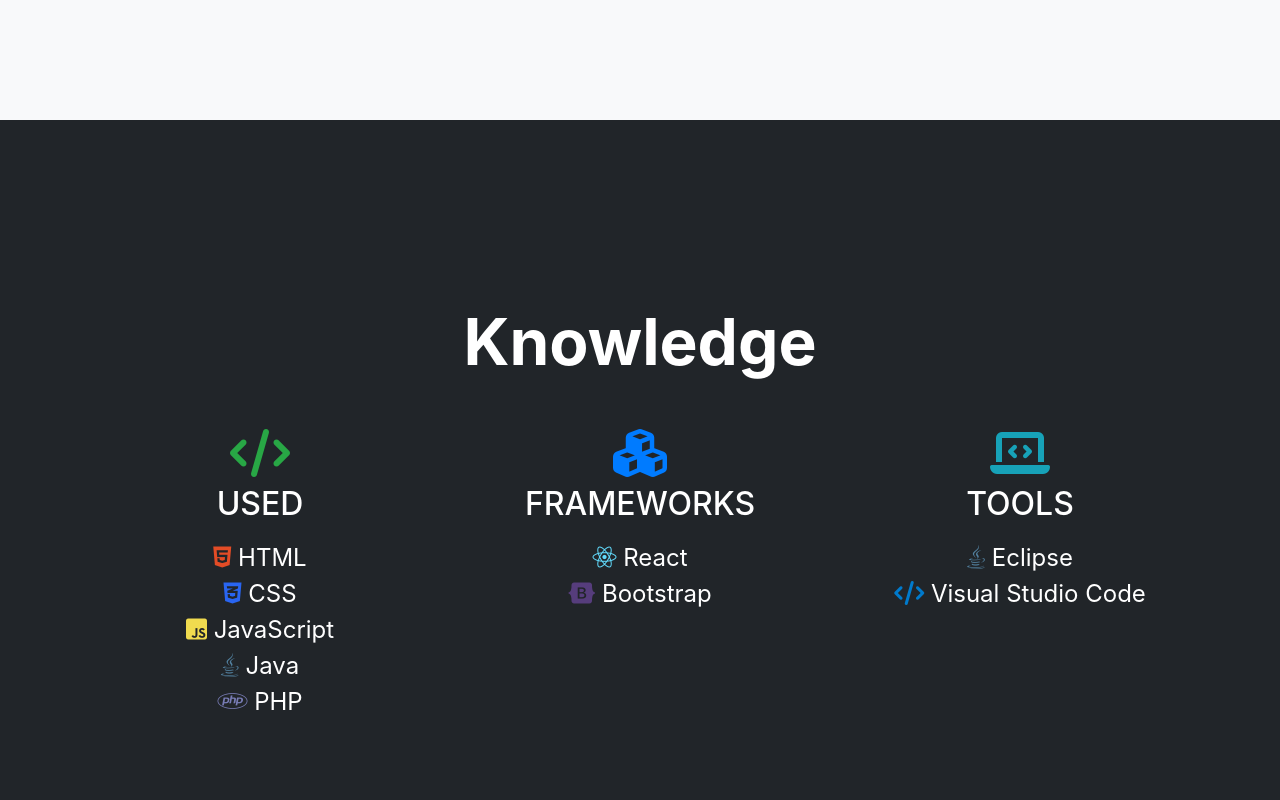
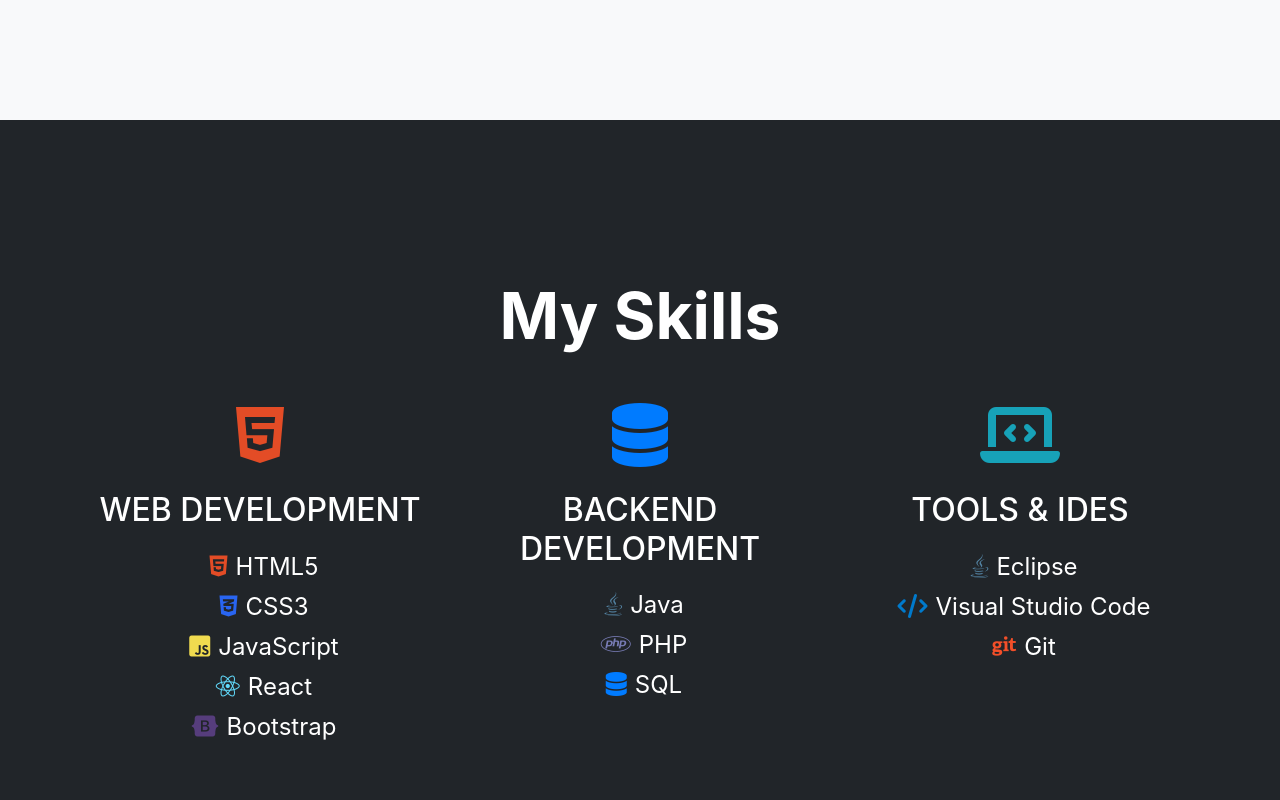
Before and after one commit to Andresuito/portfolio, a plain HTML site: page index.html in a window 1280 px wide. Shown: the part 1480-2280 px from the top of the page. Drawn offline with nearby package versions, Linux system fonts and the light colour scheme; a web font is replaced by a local one.

Commit message:
- Añadido el boton Contact - Añadido a cada section (min-vh-100) "Mejorado el responsive"

```diff
--- a/index.html
+++ b/index.html
@@ -28,86 +28,86 @@
     />
   </head>
   <body>
-    <section id="home" class="home">
-      <div
-        class="d-flex align-items-center justify-content-center vh-100 background"
+    <section
+      id="home"
+      class="d-flex align-items-center justify-content-center min-vh-100 background"
     >
       <div class="text-center">
         <h1 class="my-4 display-1 text-white fw-bold">Andrés B.R</h1>
         <div class="mt-4">
           <a href="#projects"
-              ><button class="btn btn-outline-light btn-lg me-3">
+            ><button class="btn btn-outline-light btn-lg m-3">
               Projects
             </button></a
           >
           <a href="#knowledge"
-              ><button class="btn btn-outline-light btn-lg">
+            ><button class="btn btn-outline-light btn-lg m-3">
               Knowledge
+            </button></a
+          >
+          <a href="#contact"
+            ><button class="btn btn-outline-light btn-lg m-3">
+              Contact
             </button></a
           >
         </div>
       </div>
-      </div>
     </section>
 
-    <section id="projects">
-      <div
-        class="d-flex align-items-center justify-content-center vh-100 bg-light"
+    <section
+      id="projects"
+      class="d-flex align-items-center justify-content-center min-vh-100 bg-light"
     >
       <div class="text-center">
         <h2 class="my-4 display-3 fw-bold">Projects</h2>
       </div>
-      </div>
     </section>
 
-    <section id="knowledge">
-      <div
-        class="d-flex align-items-center justify-content-center vh-100 bg-dark"
+    <section
+      id="knowledge"
+      class="d-flex align-items-center justify-content-center min-vh-100 bg-dark"
     >
       <div class="container">
-          <h2 class="my-5 display-3 text-center text-white fw-bold">
-            Knowledge
-          </h2>
+        <h2 class="my-5 display-3 text-center text-white fw-bold">My Skills</h2>
         <div class="row text-white mb-5">
           <div class="col-md-4">
             <div class="text-center">
-                <i class="fa-solid fa-code fa-3x mb-2" style="color: #28a745"></i>
-
-                <h4 class="text-uppercase mb-3 fs-2">Used</h4>
+              <i class="fab fa-html5 fa-4x mb-4" style="color: #e34c26"></i>
+              <h4 class="text-uppercase mb-3 fs-2">Web Development</h4>
               <ul class="list-unstyled fs-4">
                 <li>
-                    <i class="fab fa-html5 mr-2" style="color: #e34c26"></i>
-                    HTML
+                  <i class="fab fa-html5 m-2" style="color: #e34c26"></i>HTML5
                 </li>
                 <li>
-                    <i class="fab fa-css3-alt mr-2" style="color: #2965f1"></i>
-                    CSS
+                  <i class="fab fa-css3-alt m-2" style="color: #2965f1"></i>CSS3
                 </li>
                 <li>
-                    <i class="fab fa-js-square mr-2" style="color: #f0db4f"></i>
-                    JavaScript
+                  <i class="fab fa-js-square m-2" style="color: #f0db4f"></i
+                  >JavaScript
                 </li>
                 <li>
-                    <i class="fab fa-java mr-2" style="color: #5382a1"></i> Java
+                  <i class="fab fa-react m-2" style="color: #61dafb"></i>React
                 </li>
                 <li>
-                    <i class="fab fa-php mr-2" style="color: #787cb5"></i> PHP
+                  <i class="fab fa-bootstrap m-2" style="color: #563d7c"></i
+                  >Bootstrap
                 </li>
               </ul>
             </div>
           </div>
           <div class="col-md-4">
             <div class="text-center">
-                <i class="fas fa-cubes fa-3x mb-2" style="color: #007bff"></i>
-                <h4 class="text-uppercase mb-3 fs-2">Frameworks</h4>
+              <i class="fas fa-database fa-4x mb-4" style="color: #007bff"></i>
+              <h4 class="text-uppercase mb-3 fs-2">Backend Development</h4>
               <ul class="list-unstyled fs-4">
                 <li>
-                    <i class="fab fa-react mr-2" style="color: #61dafb"></i>
-                    React
+                  <i class="fab fa-java m-2" style="color: #5382a1"></i>Java
                 </li>
                 <li>
-                    <i class="fab fa-bootstrap mr-2" style="color: #563d7c"></i>
-                    Bootstrap
+                  <i class="fab fa-php m-2" style="color: #787cb5"></i>PHP
+                </li>
+                <li>
+                  <i class="fas fa-database m-2" style="color: #007bff"></i>SQL
                 </li>
               </ul>
             </div>
@@ -115,29 +115,30 @@
           <div class="col-md-4">
             <div class="text-center">
               <i
-                  class="fas fa-laptop-code fa-3x mb-2"
+                class="fas fa-laptop-code fa-4x mb-4"
                 style="color: #17a2b8"
               ></i>
-                <h4 class="text-uppercase mb-3 fs-2">Tools</h4>
+              <h4 class="text-uppercase mb-3 fs-2">Tools & IDEs</h4>
               <ul class="list-unstyled fs-4">
                 <li>
-                    <i class="fab fa-java mr-2" style="color: #5382a1"></i>
-                    Eclipse
+                  <i class="fab fa-java m-2" style="color: #5382a1"></i>Eclipse
                 </li>
                 <li>
-                    <i class="fas fa-code mr-2" style="color: #007acc"></i>
-                    Visual Studio Code
+                  <i class="fas fa-code m-2" style="color: #007acc"></i>Visual
+                  Studio Code
+                </li>
+                <li>
+                  <i class="fab fa-git m-2" style="color: #f34f29"></i>Git
                 </li>
               </ul>
             </div>
           </div>
         </div>
       </div>
-      </div>
     </section>
-    <section id="projects">
+    <section id="contact">
       <div
-        class="d-flex align-items-center justify-content-center vh-100 bg-light"
+        class="d-flex align-items-center justify-content-center min-vh-100 bg-light"
       >
         <div class="text-center">
           <h2 class="my-4 display-3 fw-bold">Contact</h2>
```
Lines whose indentation alone changed are shown as unchanged.
